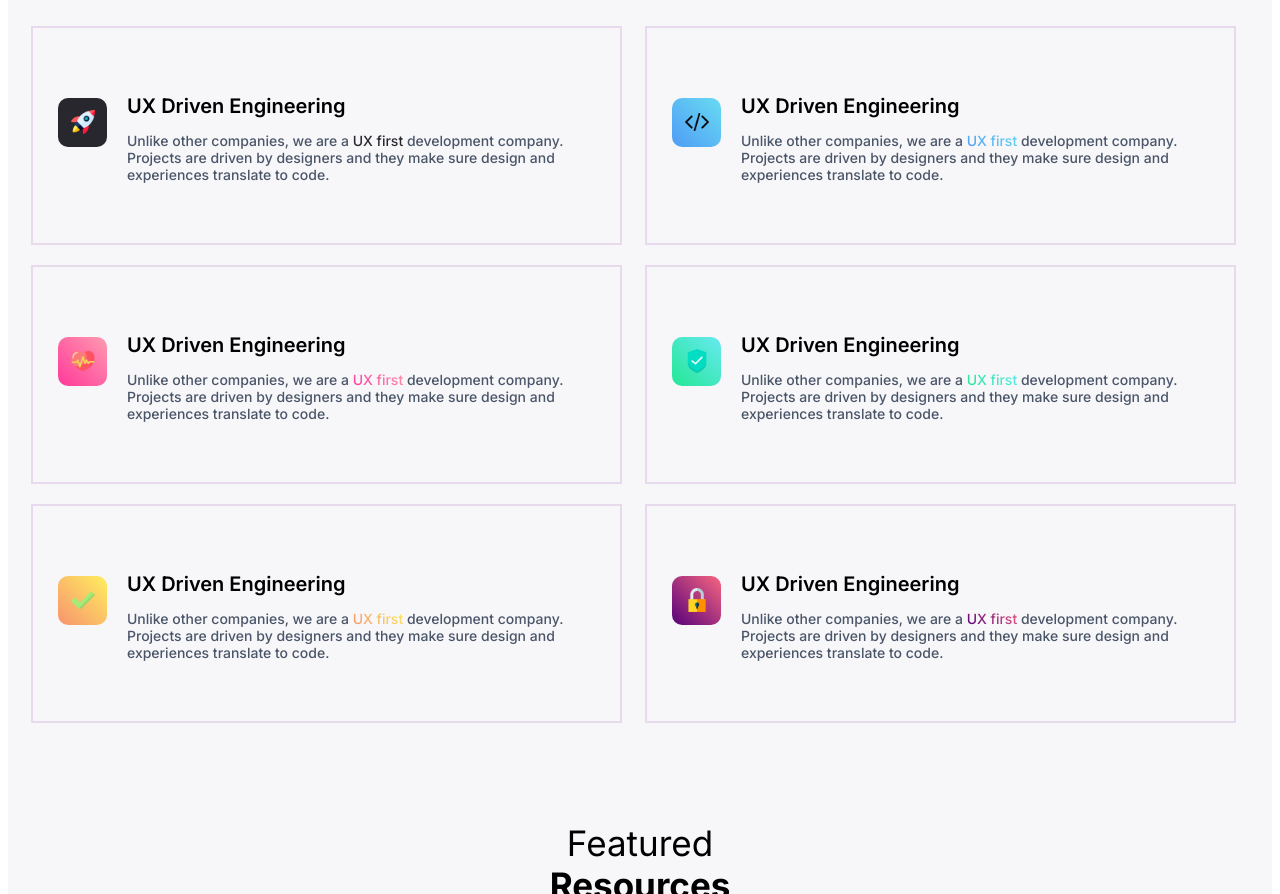
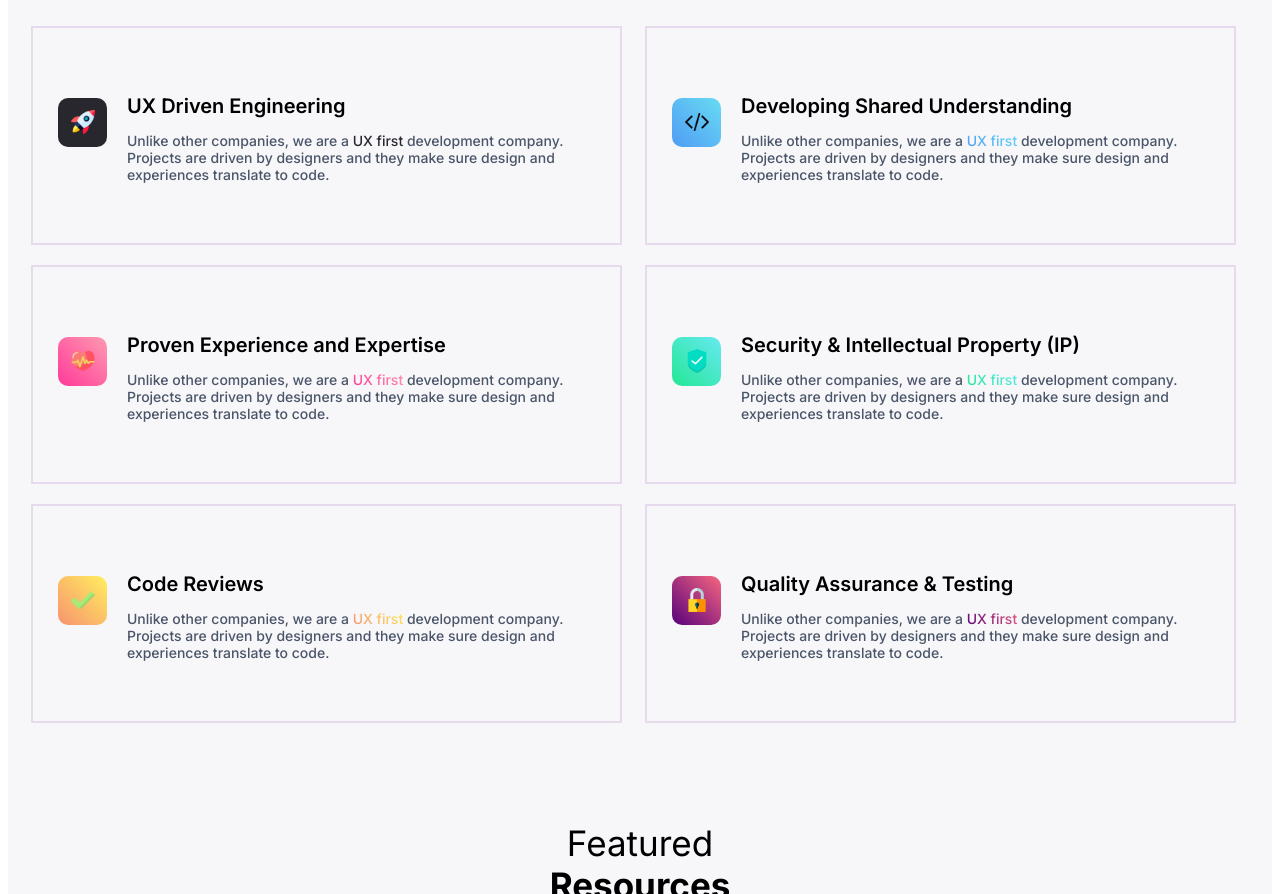
Before and after one commit to SnowPoom/snowpoom.github.io, a plain HTML site: page index.html in a window 1280 px wide. Shown: the part 1703-2597 px from the top of the page. Drawn offline with Linux system fonts and the light colour scheme.

Commit message:
cambio en titulos Ux

```diff
--- a/index.html
+++ b/index.html
@@ -139,7 +139,7 @@
                         <img src="img/codigo.png" alt="" />
                     </div>
                     <div class="descripcion-tar">
-                        <h2 class="titulo-tar">UX Driven Engineering</h2>
+                        <h2 class="titulo-tar">Developing Shared Understanding</h2>
                         <p class="text-tar">
                             Unlike other companies, we are a
                             <span class="text-gradient color-azul-tar">UX first </span>
@@ -156,7 +156,7 @@
                         <img src="img/corazon.png" alt="" />
                     </div>
                     <div class="descripcion-tar">
-                        <h2 class="titulo-tar">UX Driven Engineering</h2>
+                        <h2 class="titulo-tar">Proven Experience and Expertise</h2>
                         <p class="text-tar">
                             Unlike other companies, we are a
                             <span class="text-gradient color-rosado-tar">UX first </span>
@@ -172,7 +172,7 @@
                         <img src="img/escudo.png" alt="" />
                     </div>
                     <div class="descripcion-tar">
-                        <h2 class="titulo-tar">UX Driven Engineering</h2>
+                        <h2 class="titulo-tar">Security & Intellectual Property (IP)</h2>
                         <p class="text-tar">
                             Unlike other companies, we are a
                             <span class="text-gradient color-verde-tar">UX first </span>
@@ -188,7 +188,7 @@
                         <img src="img/cheque.png" alt="" />
                     </div>
                     <div class="descripcion-tar">
-                        <h2 class="titulo-tar">UX Driven Engineering</h2>
+                        <h2 class="titulo-tar">Code Reviews</h2>
                         <p class="text-tar">
                             Unlike other companies, we are a
                             <span class="text-gradient color-amarillo-tar">UX first </span>
@@ -204,7 +204,7 @@
                         <img src="img/candado.png" alt="" />
                     </div>
                     <div class="descripcion-tar">
-                        <h2 class="titulo-tar">UX Driven Engineering</h2>
+                        <h2 class="titulo-tar">Quality Assurance & Testing</h2>
                         <p class="text-tar">
                             Unlike other companies, we are a
                             <span class="text-gradient color-morado-tar">UX first </span>
```
